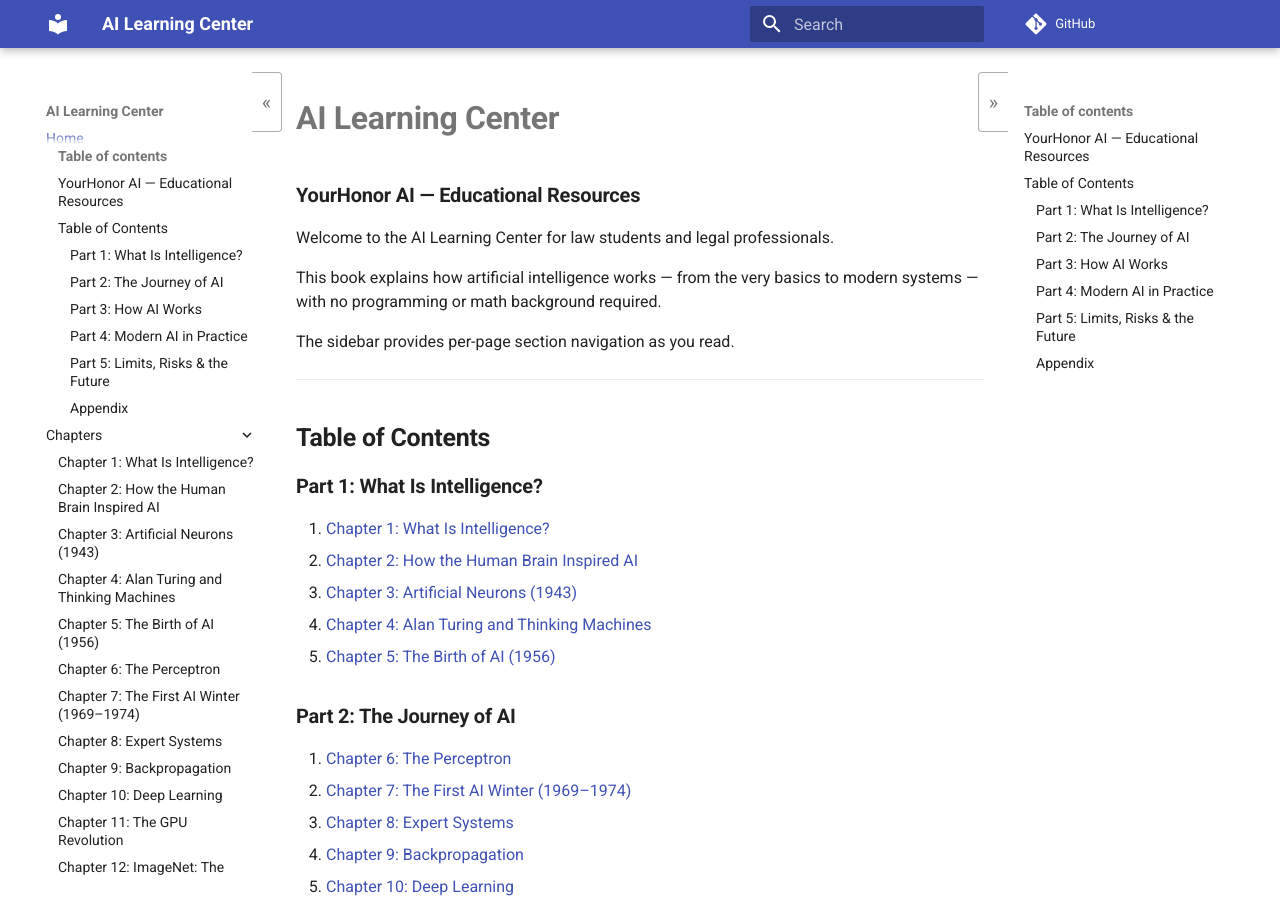
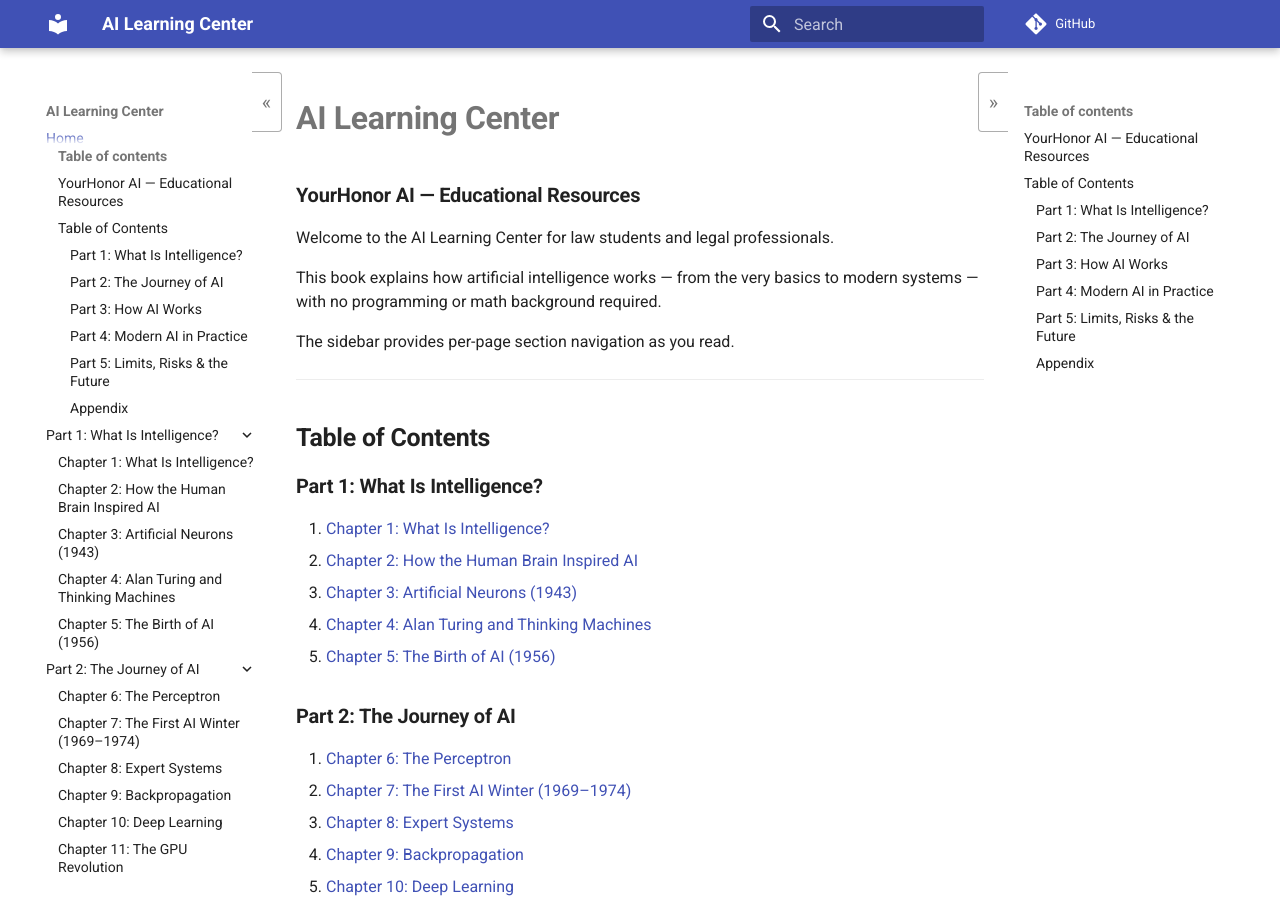
Before and after one commit to sikijs/YourHonor-AI-Resources, an MkDocs documentation site: the page built from docs/index.md, in a window 1280 px wide and 900 px high. Built offline with MkDocs 1.6.1 and Material for MkDocs 9.7.7, drawn with Linux system fonts in a browser that asks for light colours; comment, search, counter and statistics services are not loaded.

Commit message:
restructure nav into 5 Parts matching book TOC

```diff
--- a/mkdocs.yml
+++ b/mkdocs.yml
@@ -17,12 +17,13 @@
 
 nav:
   - Home: index.md
-  - Chapters:
+  - "Part 1: What Is Intelligence?":
       - chapters/chapter-01-what-is-intelligence.md
       - chapters/chapter-02-how-the-human-brain-inspired-ai.md
       - chapters/chapter-03-artificial-neurons-(1943).md
       - chapters/chapter-04-alan-turing-and-thinking-machines.md
       - chapters/chapter-05-the-birth-of-AI-(1956).md
+  - "Part 2: The Journey of AI":
       - chapters/chapter-06-the-perceptron.md
       - chapters/chapter-07-the-first-ai-winter.md
       - chapters/chapter-08-expert-systems.md
@@ -32,6 +33,7 @@
       - chapters/chapter-12-imagenet.md
       - chapters/chapter-13-ai-beats-the-champions.md
       - chapters/chapter-14-transformers-and-attention.md
+  - "Part 3: How AI Works":
       - chapters/chapter-15-large-language-models.md
       - chapters/chapter-16-data-the-fuel-of-ai.md
       - chapters/chapter-17-how-computer-sees-everything-as-numbers.md
@@ -42,12 +44,14 @@
       - chapters/chapter-22-training.md
       - chapters/chapter-23-backpropagation-simplified.md
       - chapters/chapter-24-models.md
+  - "Part 4: Modern AI in Practice":
       - chapters/chapter-25-why-bigger-models-work.md
       - chapters/chapter-26-fine-tuning.md
       - chapters/chapter-27-retrieval-augmented-generation-rag.md
       - chapters/chapter-28-agents.md
       - chapters/chapter-29-vibe-coding.md
       - chapters/chapter-30-multimodal-ai.md
+  - "Part 5: Limits, Risks & the Future":
       - chapters/chapter-31-hallucinations.md
       - chapters/chapter-32-what-ai-still-cannot-do.md
       - chapters/chapter-33-agi-and-beyond.md
@@ -66,7 +70,7 @@
   - javascripts/extra.js
 
 extra_css:
-  - stylesheets/extra-3.css
+  - stylesheets/extra-4.css
 
 extra:
   social:
```
